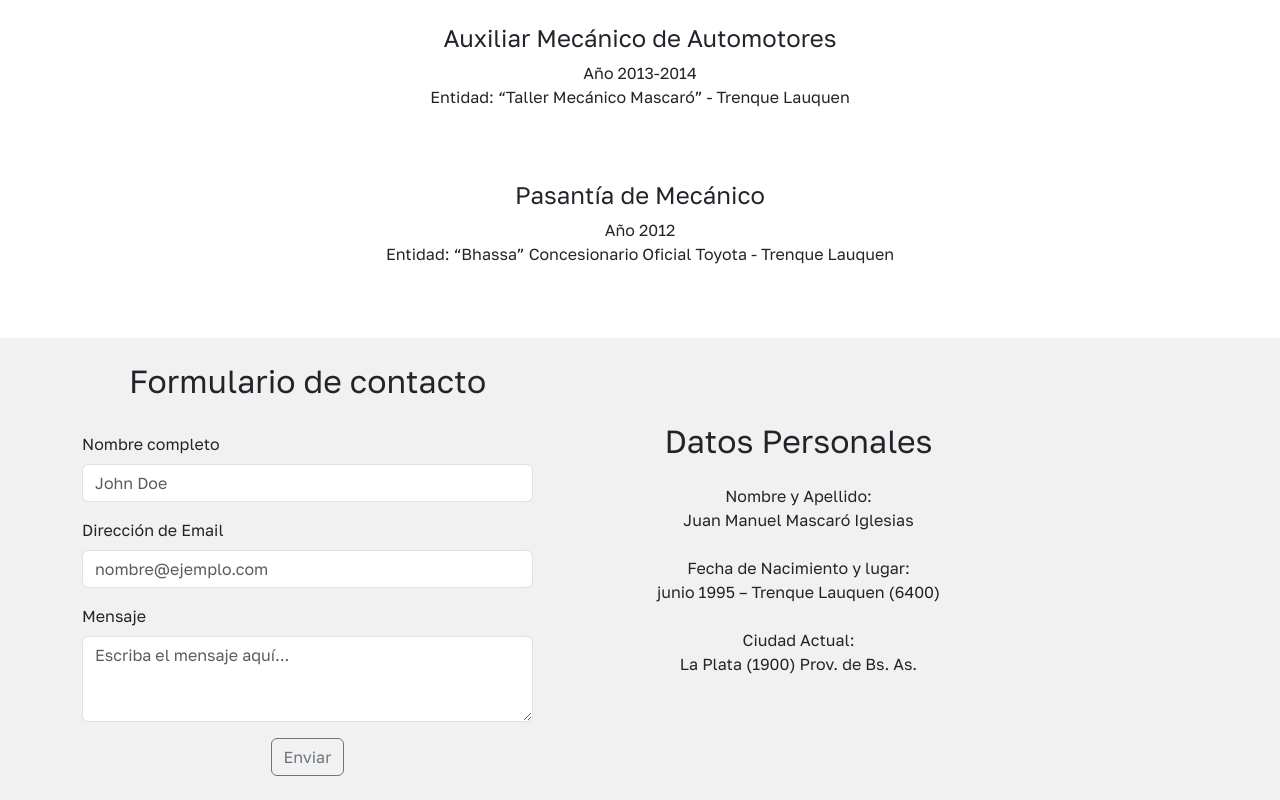
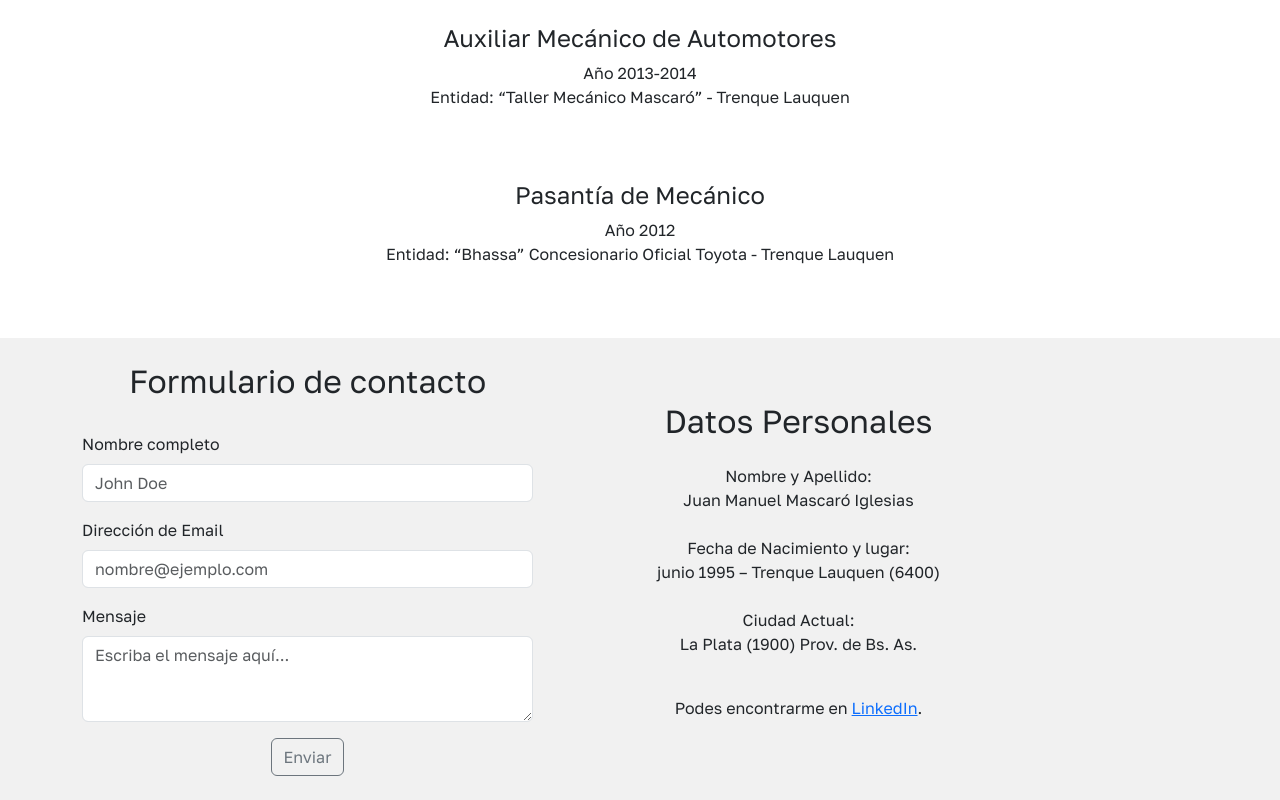
Before and after one commit to Wannmi/CurriculumTicmas, a plain HTML site: page index.html in a window 1280 px wide. Shown: the part 2121-2921 px from the top of the page. Drawn offline with nearby package versions, Linux system fonts and the light colour scheme.

Commit message:
LinkedIn Update

```diff
--- a/index.html
+++ b/index.html
@@ -268,6 +268,9 @@
                             Fecha de Nacimiento y lugar:<br>junio 1995 – Trenque Lauquen (6400) <br><br>
                             Ciudad Actual:<br>La Plata (1900) Prov. de Bs. As. <br><br>
                         </p>
+                        <p>
+                            Podes encontrarme en <a href="https://www.linkedin.com/in/jmmascaro/">LinkedIn</a>.
+                        </p>
                     </div>
                 </div>
             </div>
```
